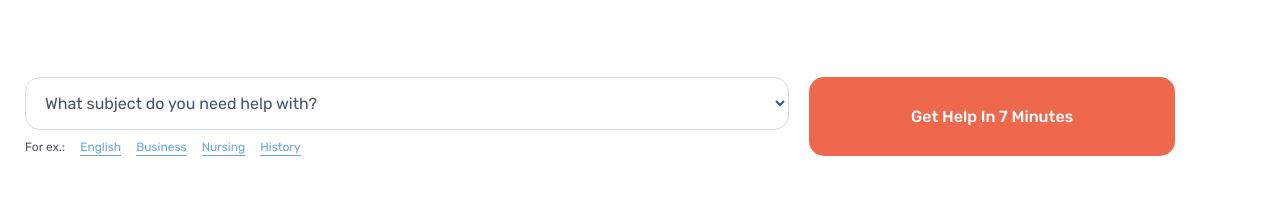
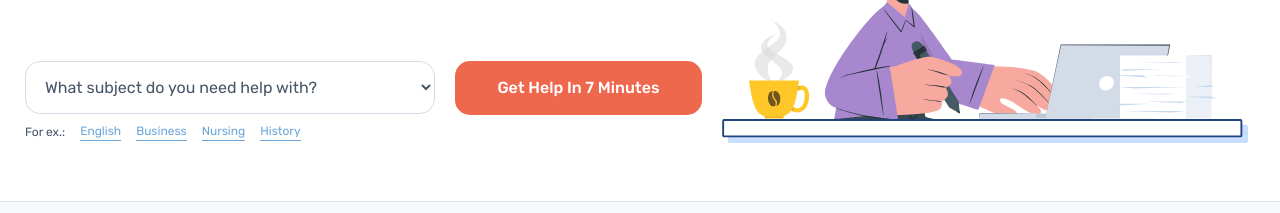
Before and after one commit to zbys1av/paperdon, a website built with webpack: page src/index.html in a window 1280 px wide. Shown: the part 318-531 px from the top of the page. Built offline with nearby package versions, Linux system fonts and the light colour scheme; files whose address does not match are found by name.

Commit message:
small changes

```diff
--- a/src/index.html
+++ b/src/index.html
@@ -158,12 +158,12 @@
     <section class="experts">
       <div class="container">
         <div class="experts__box">
-          <!-- <img src="images/left.svg" alt="left" class="experts__left"> -->
-          <!-- <img src="images/right.svg" alt="right" class="experts__right"> -->
-          <div class="arrow-box">
+          <img src="images/arrow.svg" alt="left" class="experts__arrow">
+          <img src="images/arrow.svg" alt="right" class="experts__arrow">
+          <!-- <div class="arrow-box">
             <span class="arrow"></span>
             <span class="arrow"></span>
-          </div>
+          </div> -->
           <h3 class="experts__title title">Top certified experts</h3>
           <div class="experts__list">
             <div class="experts__card card">
--- a/src/style.scss
+++ b/src/style.scss
@@ -337,11 +337,7 @@ ul{
     }
 
     @media (min-width: 980px) {
-      display: grid;
-      grid-template:
-        "text text text img img"
-        "text text text img img"
-        "form form form img img";
+
     }
   }
 
@@ -354,7 +350,13 @@ ul{
       justify-content: space-between;
     }
     @media (min-width: 980px) {
+      width: 55%;
+      margin-top: -60px;
       grid-area: form;
+    }
+
+    @media (min-width: 1050px) {
+      margin-top: -10%;
     }
   }
 
@@ -415,7 +417,9 @@ ul{
   &__btn{
     padding: 15px 30px;
     @media (min-width: 580px) {
-      width: 40%;
+      width: 60%;
+      height: 24px;
+      padding: 15px 0;
     }
   }
 
@@ -450,7 +454,7 @@ ul{
     }
 
     @media (min-width: 980px) {
-      width: 500px;
+      width: 1000px;
       grid-area: img;
     }
   }
```
Also changed, not shown: src/images/arrow.svg (added).
